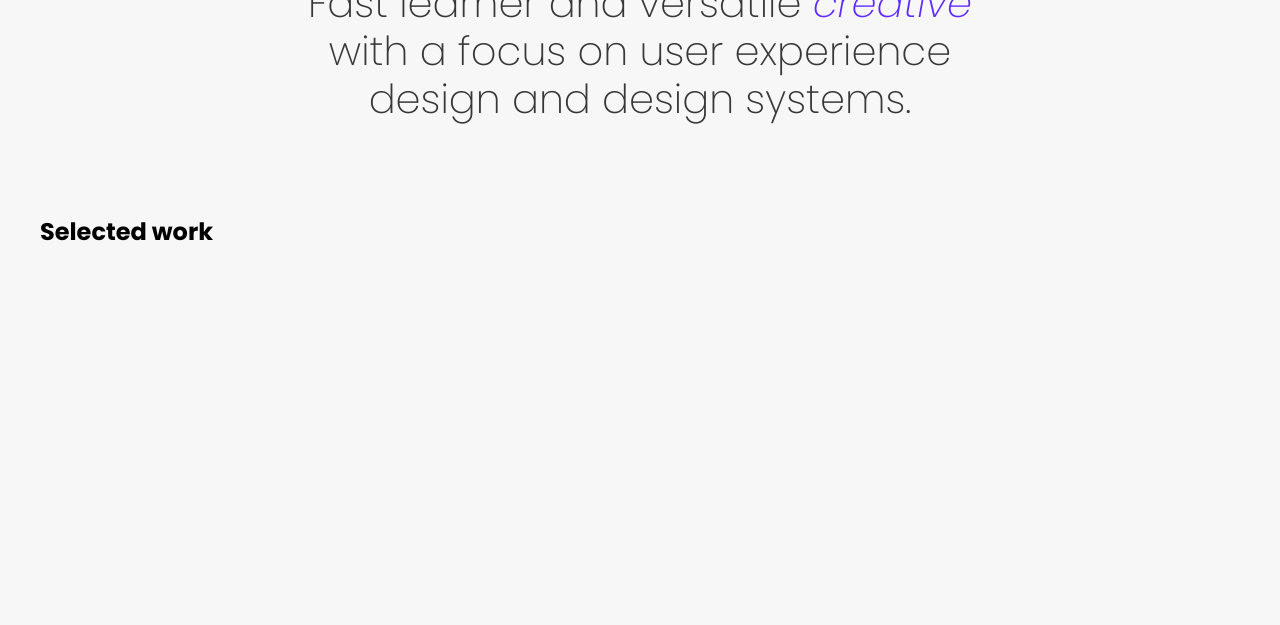
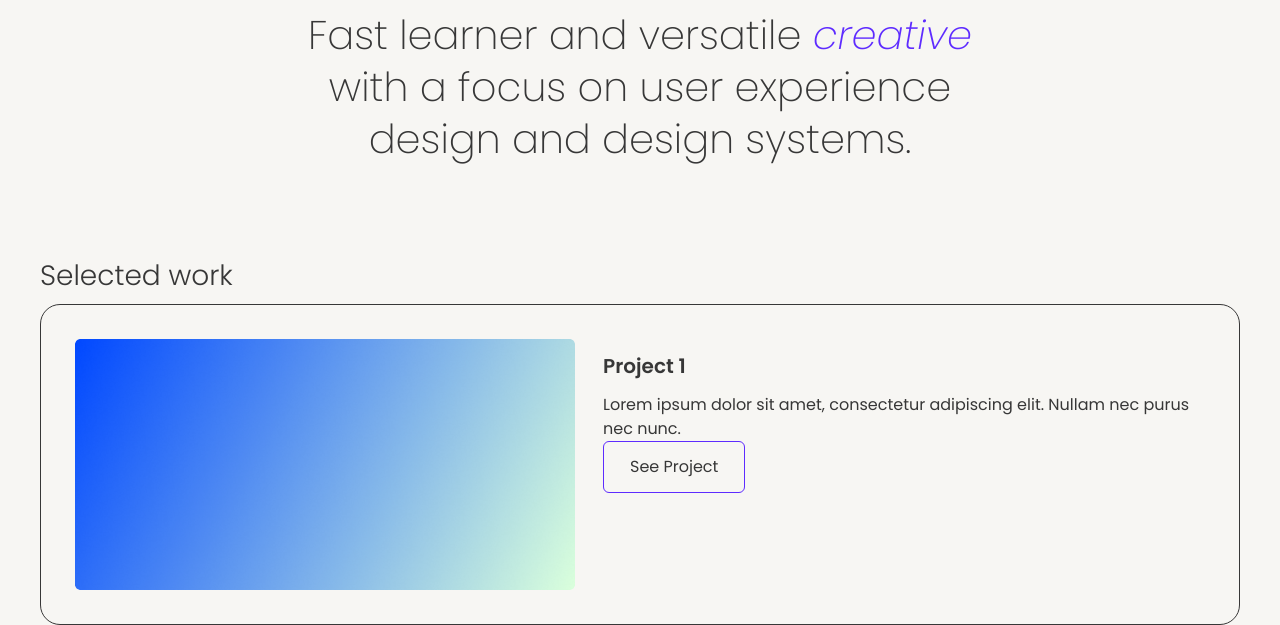
Before and after one commit to anamariadima/portfolio, a plain HTML site: page index.html in a window 1280 px wide. Shown: the part 285-910 px from the top of the page. Before the commit the page ends 800 px from the top, so only its background shows below. Drawn offline with Linux system fonts and the light colour scheme.

Commit message:
styles applied for project card

```diff
--- a/index.html
+++ b/index.html
@@ -6,10 +6,12 @@
         <title>Navbar</title>
         <link rel="stylesheet" href="reset.css">
         <link rel="stylesheet" href="styles.css">
+        <script src='portofolio-entry.js'></script>
     </head>
     <body>
+        <div class="content">
             <header id="header">
-        <a href="#home"><img class="logo" src="Union.png" alt="Logo"></a>
+                <a href="#home"><img class="logo" src="Union.svg" alt="Logo"></a>
                 <nav>
                     <ul class="nav__links">
                         <li class="nav__links__item"><a class="nav__links__item__link" href="about.html">About</a></li>
@@ -22,11 +24,21 @@
 
             <div class="intro">
                 <h1 class="intro__description"> Hi, I’m Ana 👋 </h1>
-        <h1 class="intro__description mt-2"> Fast learner and versatile <i class="highlight">creative</i> with a focus on user experience design and design systems. </h1>
+                <h1 class="intro__description"> Fast learner and versatile <i class="highlight">creative</i> with a focus on user experience design and design systems. </h1>
+            </div>
         </div>
 
-    <section>
-        <h1>Selected work</h1>
+        <section">
+            <div class="content">
+                <h1 class="selectedWork__entry__title"> Selected work</h1>
+                <div class="selectedWork__entry">
+                        <img class="selectedWork__entry__image" src="Project1.png" alt="Project 1">
+                    <div class="selectedWork__entry__description">
+                        <h2 class="selectedWork__entry__description__title"> Project 1 </h2>
+                        <p class="selectedWork__entry__description__text"> Lorem ipsum dolor sit amet, consectetur adipiscing elit. Nullam nec purus nec nunc. </p>
+                        <button class="custom__button">See Project</button>
+                    </div>
+            </div>
         </section>
 
     </body>
--- a/reset.css
+++ b/reset.css
@@ -40,6 +40,7 @@ button, input, label {
 h1, h2,
 h3, h4 {
     text-wrap: balance;
+    background: none;
 }
 
 /* A elements that don't have a class get default styles */
--- a/styles.css
+++ b/styles.css
@@ -1,27 +1,26 @@
 @import url('https://fonts.googleapis.com/css2?family=Poppins:ital,wght@0,100;0,200;0,300;0,400;0,500;0,600;0,700;0,800;0,900;1,100;1,200;1,300;1,400;1,500;1,600;1,700;1,800;1,900&display=swap');
 
 * {
-    box-sizing: border-box;
-    margin: 0px;
-    padding: 0;
-    background-color: var(--light);
     font-family: "Poppins", sans-serif;
 }
 
 :root {
-    --light: #F7F7F7;
+    --light: #f7f6f3;
     --dark: #373737;
     --primary-color: #5E2BFF;
     --secondary-color: #fff;
 }
 
 body {
-    width: 1200px;
-    margin: 0 auto;
+    margin: 0;
+    padding: 0;
+    background: var(--light);
 }
 
-.mt-2 {
-    margin-top: 2rem;
+.content {
+    margin: 0 auto;
+    max-width: 1200px;
+    /* background: none; */
 }
 
 #header {
@@ -63,7 +62,7 @@ body {
 
 .intro__description {
     font-weight: 200;
-    line-height: 1.2;
+    line-height: 1.3;
     margin-left: 10rem;
     margin-right: 10rem;
 }
@@ -71,3 +70,54 @@ body {
 .highlight {
     color: var(--primary-color)
 }
+
+.selectedWork__entry {
+    display: flex;
+    justify-content: space-between;
+    padding: 34px;
+    border-bottom: 1px solid #e0e0e0;
+    border-width: 1px;
+    border-style: solid;
+    border-color: var(--dark);
+    border-radius: 20px;
+    gap: 28px;
+}
+
+.selectedWork__entry__title {
+    color: var(--dark);
+    font-weight: 300;
+    font-size: 28px;
+    margin-bottom: 12px;
+}
+
+.selectedWork__entry__image {
+    border-radius: .3rem;
+    max-width: 500px;
+}
+
+.selectedWork__entry__description__title {
+    color: var(--dark);
+    font-weight: 600;
+    font-size: 20px;
+}
+
+.selectedWork__entry__description__text {
+    color: var(--dark);
+    font-weight: 400;
+    font-size: 16px;
+}
+
+.custom__button {
+    color: var(--dark);
+    border-width: 1px;
+    border-style: solid;
+    border-color: var(--primary-color);
+    border-radius: 6px;
+    padding: 16px 26px;
+    background-color: var(--light);
+}
+
+.custom__button:hover {
+    color: var(--light);
+    background-color: var(--primary-color);
+}
```
Also changed, not shown: Arrow.svg (added), Project1.png (added), Project2.png (added), Project3.png (added), Union.svg (added), design_system.png (added), plantinos.png (added), 1 other file. Lines whose indentation alone changed are shown as unchanged.
